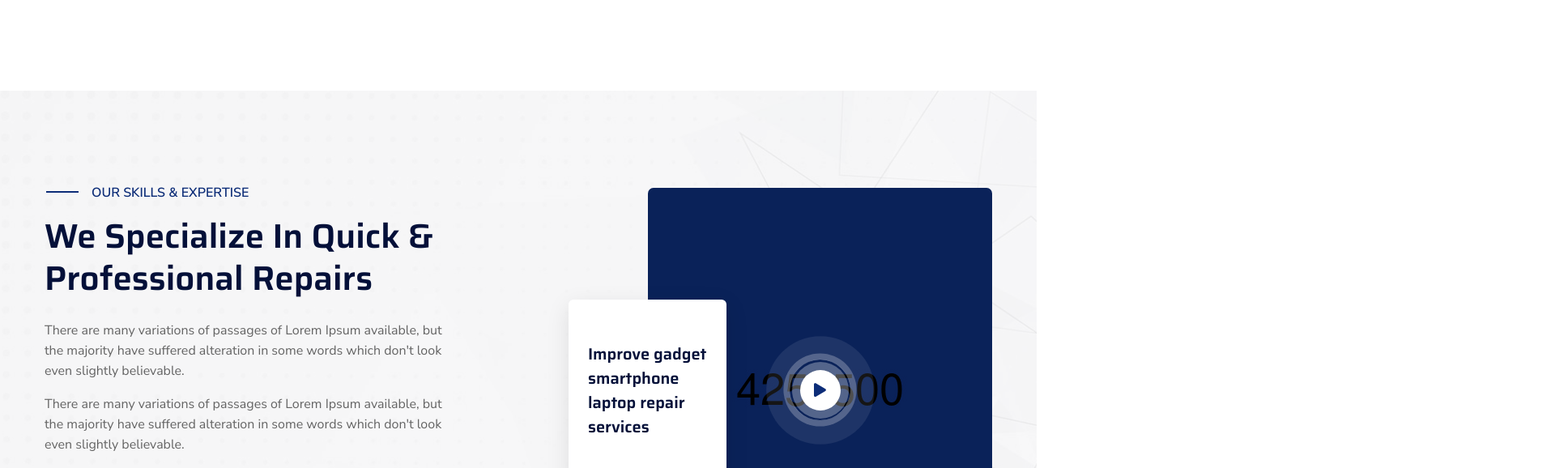
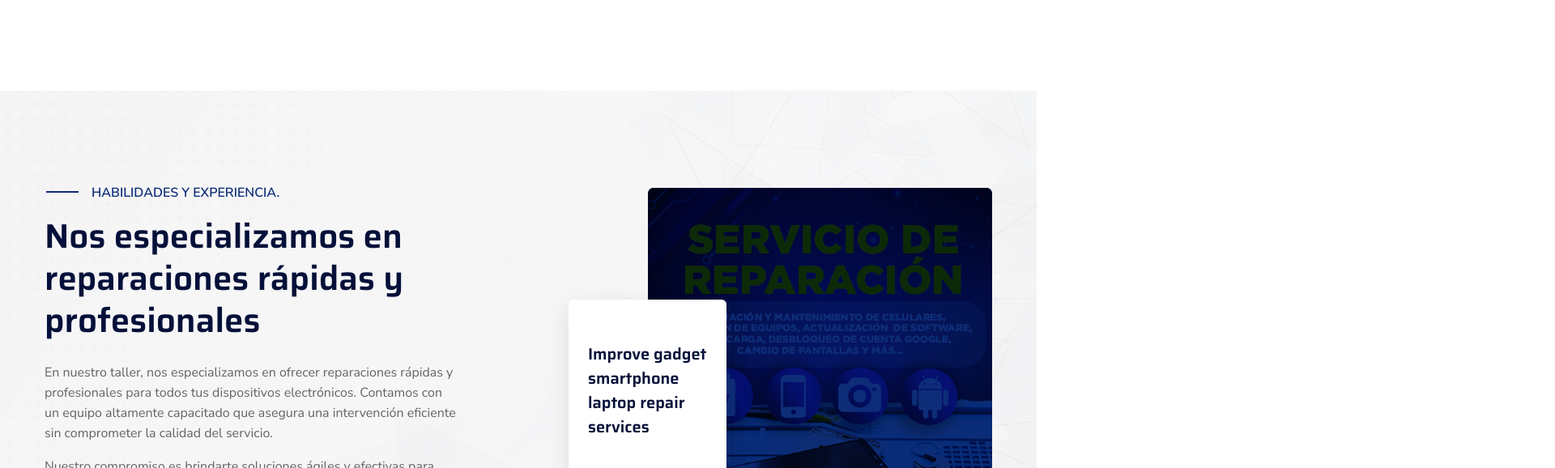
Before and after one commit to asyncdev-io/nptec-mx, a plain HTML site: page index.html in a window 1280 px wide. Shown: the part 4849-5427 px from the top of the page at 81% size, 1920 px wide, since content can reach past the window. Drawn offline with Linux system fonts and the light colour scheme; animation ran at ten frames a second; files whose address does not match are found by name.

Commit message:
Cambios en el apartado out skills & expertise (#5)

```diff
--- a/index.html
+++ b/index.html
@@ -552,7 +552,7 @@
                       ></div>
                       <!-- /.circle-progress -->
                       <div class="about-two__pack">
-                        <p>100%</p>
+                        <p>85%</p>
                       </div>
                     </div>
                     <div class="about-two__progress-content">
@@ -822,24 +822,20 @@
                 <div class="skill-one__left">
                   <div class="section-title text-left">
                     <span class="section-title__tagline"
-                      >Our Skills & Expertise</span
+                      >Habilidades y Experiencia.
+                      </span
                     >
                     <h2 class="section-title__title">
-                      We Specialize In Quick & <br />
-                      Professional Repairs
+                      Nos especializamos en reparaciones rápidas y profesionales
                     </h2>
                   </div>
                   <p class="skill-one__text">
-                    There are many variations of passages of Lorem Ipsum
-                    available, but the majority have suffered alteration in some
-                    words which don't look even slightly believable.
+                    En nuestro taller, nos especializamos en ofrecer reparaciones rápidas y profesionales para todos tus dispositivos electrónicos. Contamos con un equipo altamente capacitado que asegura una intervención eficiente sin comprometer la calidad del servicio.
                   </p>
                   <p class="skill-one__text-2">
-                    There are many variations of passages of Lorem Ipsum
-                    available, but the majority have suffered alteration in some
-                    words which don't look even slightly believable.
+                    Nuestro compromiso es brindarte soluciones ágiles y efectivas para minimizar tu tiempo de espera. Utilizamos herramientas de última tecnología y técnicas avanzadas para garantizar que cada reparación se realice con la mayor precisión. Confía en nosotros para resolver cualquier inconveniente con rapidez y profesionalismo.
                   </p>
-                  <div class="skill-one__progress">
+                  <!-- <div class="skill-one__progress">
                     <div class="skill-one__progress-single">
                       <div class="bar">
                         <div class="bar-inner count-bar" data-percent="84%">
@@ -866,7 +862,7 @@
                         </div>
                       </div>
                     </div>
-                  </div>
+                  </div> -->
                 </div>
               </div>
               <div class="col-xl-6 col-lg-6">
@@ -877,15 +873,15 @@
                     data-wow-duration="2500ms"
                   >
                     <div class="skill-one__right-img">
-                      <img src="assets/images/resources/skill-1-1.jpg" alt="" />
+                      <img src="assets/images/425x500.png" alt="" />
                       <div class="skill-one__video-link">
                         <a
                           href="https://www.youtube.com/watch?v=Get7rqXYrbQ"
                           class="video-popup"
                         >
-                          <div class="skill-one__video-icon">
-                            <span class="fa fa-play"></span>
-                            <i class="ripple"></i>
+                          <!-- <div class="skill-one__video-icon"> -->
+                            <!-- <span class="fa fa-play"></span> -->
+                            <!-- <i class="ripple"></i> -->
                           </div>
                         </a>
                       </div>
```
Also changed, not shown: assets/images/265x290.png (added), assets/images/300x350.png (added), assets/images/425x500.png (added).
